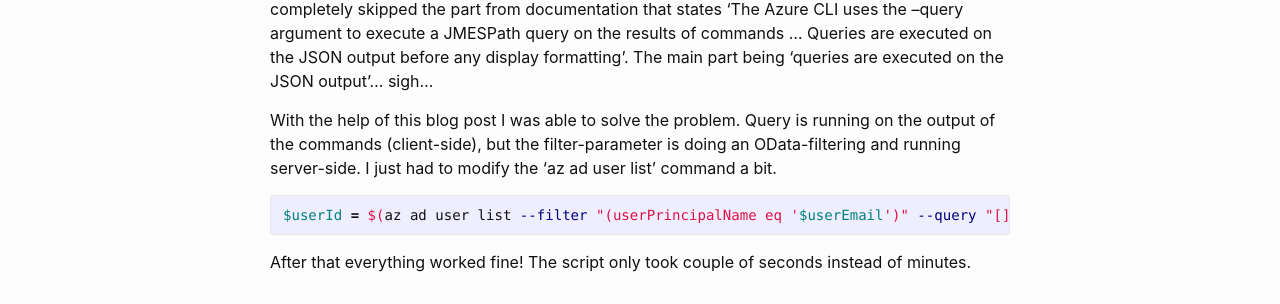
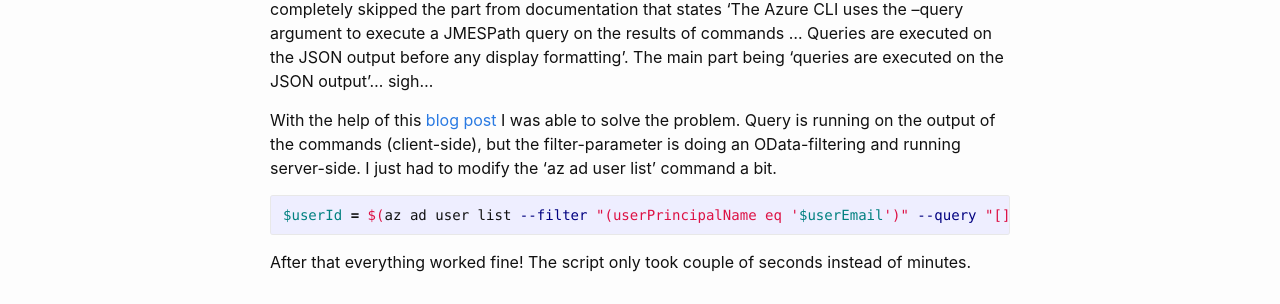
Before and after one commit to JyrkiHei/CodeCavern, a Jekyll site: the page built from _posts/2022-04-20-Adding-users-to-aad-groups.md, in a window 1280 px wide. Shown: the part 780-1084 px from the top of the page. Built offline with Jekyll 4.4.1, drawn with Linux system fonts in a browser that asks for light colours; comment, search, counter and statistics services are not loaded; part of the change alters nothing that is shown.

````diff
--- a/_posts/2022-04-20-Adding-users-to-aad-groups.md
+++ b/_posts/2022-04-20-Adding-users-to-aad-groups.md
@@ -32,7 +32,7 @@ az ad group member add --group $group --member-id $userId
 
 After a quick search fortunately someone had alreade blogged about this same problem. I had completely skipped the part from documentation that states 'The Azure CLI uses the --query argument to execute a JMESPath query on the results of commands ... Queries are executed on the JSON output before any display formatting'. The main part being 'queries are executed on the JSON output'... sigh...
 
-With the help of this blog post I was able to solve the problem. Query is running on the output of the commands (client-side), but the filter-parameter is doing an OData-filtering and running server-side. I just had to modify the 'az ad user list' command a bit.
+With the help of this [blog post](https://yourazurecoach.com/2021/02/10/resolving-the-azure-ad-object-id-with-azure-cli-takes-ages/) I was able to solve the problem. Query is running on the output of the commands (client-side), but the filter-parameter is doing an OData-filtering and running server-side. I just had to modify the 'az ad user list' command a bit.
 
 ``` bash
 $userId = $(az ad user list --filter "(userPrincipalName eq '$userEmail')" --query "[].objectId" --output tsv)
````
